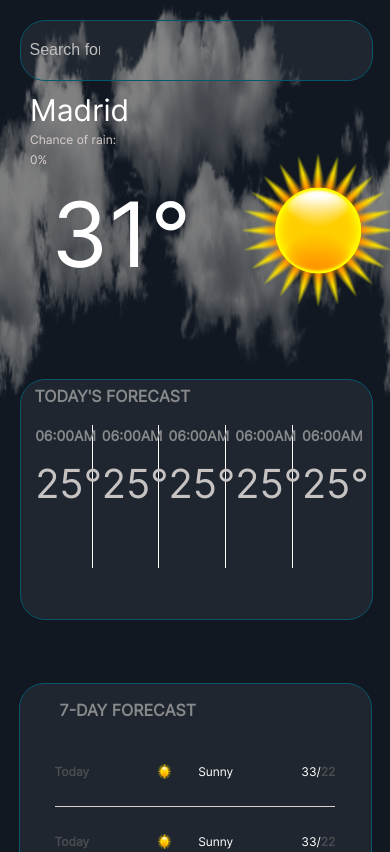
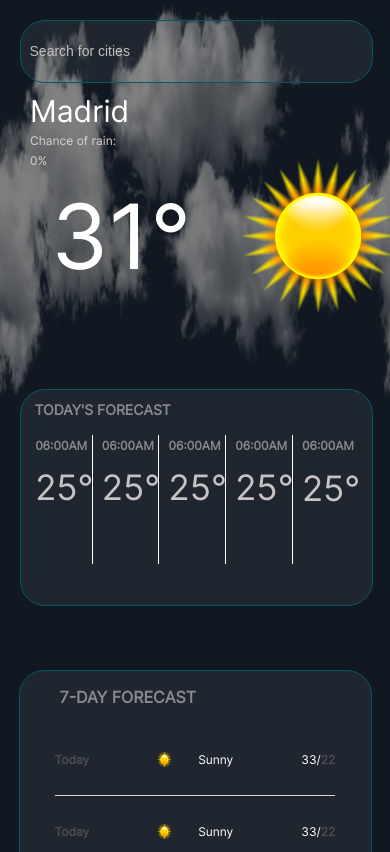
Before and after one commit to tidzi17/weather-app, a website: page index.html in a window 390 px wide. Shown: the top 852 px of the page. Drawn offline with Linux system fonts and the light colour scheme.

Commit message:
setting responsible

```diff
--- a/src/css/styles.css
+++ b/src/css/styles.css
@@ -56,7 +56,7 @@
 .wrapper .content-container__main-content__search-container #search {
   background: transparent;
   margin-left: 2%;
-  width: 25%;
+  width: 35%;
   border: none;
   height: 25px;
   outline: none;
@@ -264,9 +264,26 @@
     flex-direction: column;
     align-items: center;
     height: 150vh;
+    gap: 3%;
   }
   .wrapper .content-container__main-content {
     width: 100%;
+  }
+  .wrapper .content-container__main-content__search-container #search::placeholder, .wrapper .content-container__main-content__search-container #search:not(:placeholder-shown) {
+    font-size: 14px;
+  }
+  .wrapper .content-container__main-content__hours-container {
+    height: 35%;
+  }
+  .wrapper .content-container__main-content__hours-container p {
+    font-size: 14px;
+    margin-top: 3%;
+  }
+  .wrapper .content-container__main-content__hours-container #hour {
+    font-size: 12px;
+  }
+  .wrapper .content-container__main-content__hours-container #hour-temp {
+    font-size: 35px;
   }
   .wrapper .content-container__aside-content {
     width: 100%;
--- a/src/scss/_styles.scss
+++ b/src/scss/_styles.scss
@@ -59,7 +59,7 @@
                 #search{
                     background: transparent;
                     margin-left: 2% ;
-                    width: 25%;
+                    width: 35%;
                     border: none;
                     height: 25px;
                    outline: none;
@@ -301,13 +301,35 @@
             flex-direction: column;
             align-items: center;
             height: 150vh;
+            gap: 3%;
 
             &__main-content{
                 width: 100%;
+                &__search-container{
+                    #search{
+                        &::placeholder,
+                        &:not(:placeholder-shown){
+                        font-size: 14px;
+                       }
+                }
             }
-            &__aside-content{
-                width: 100%;
+            &__hours-container{
+                height: 35%;
+                p{
+                    font-size: 14px;
+                    margin-top: 3%;
+                }
+                #hour{
+                    font-size: 12px;
+                }
+                #hour-temp{
+                    font-size: 35px;
+                }
             }
+        }
+        &__aside-content{
+            width: 100%;
         }
     }
 }
+}
```
